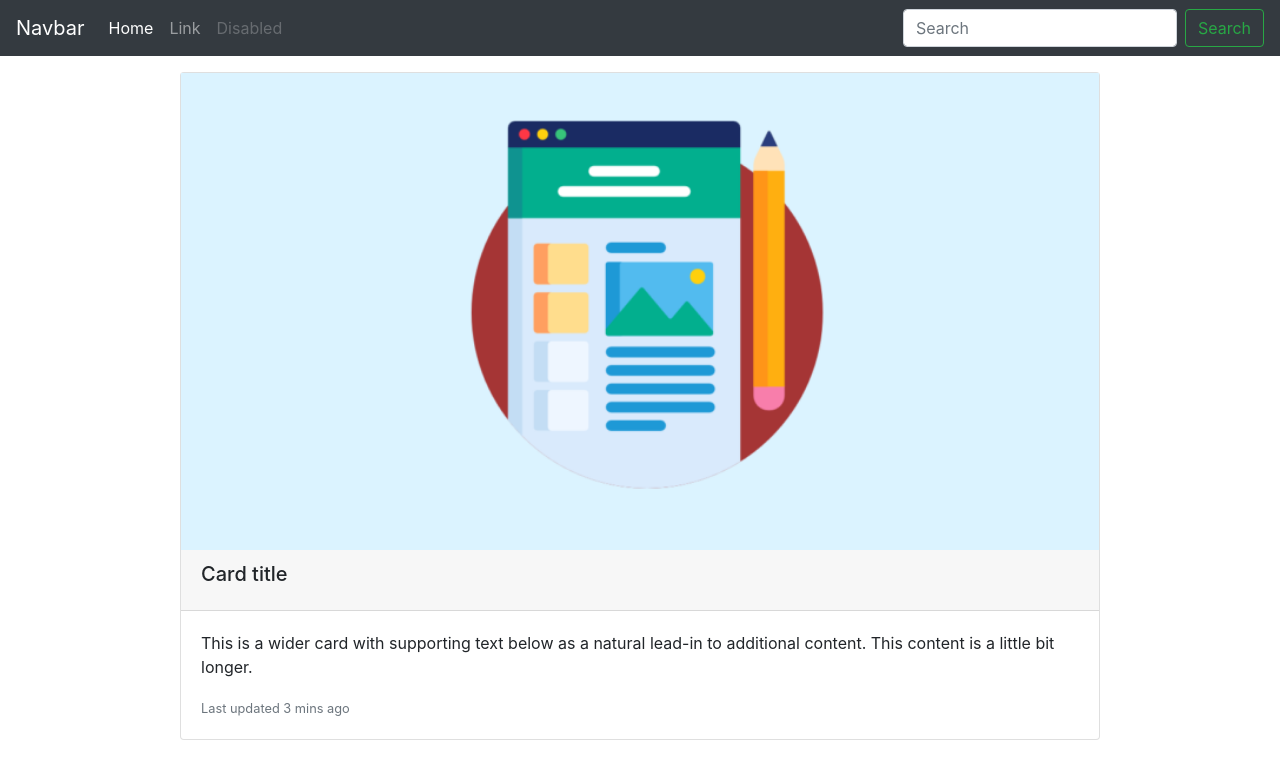
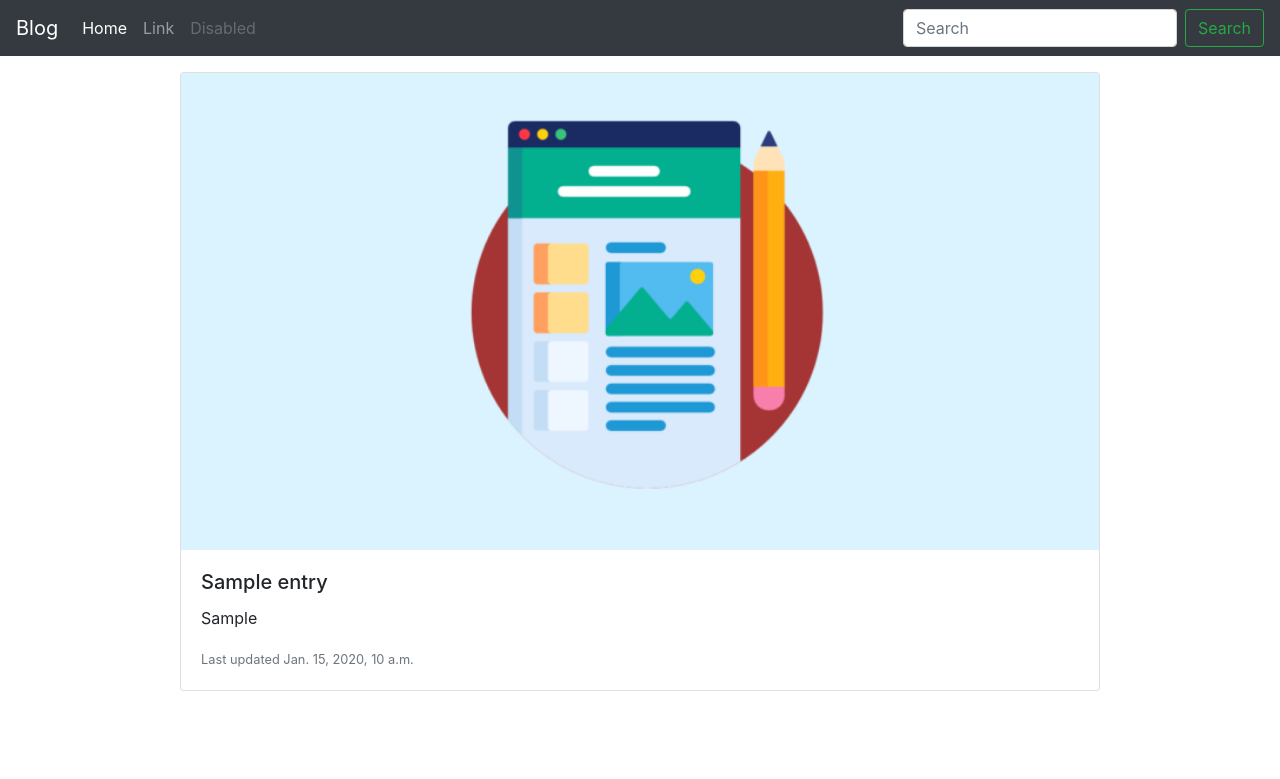
Before and after one commit to avifernando/django-blog, a Django app: page / in a window 1280 px wide. Shown: the top 779 px of the page. Run offline with Django 3.2, Linux system fonts and the light colour scheme; tables that the repository leaves empty hold one stand-in row (values such as "Sample post"); some libraries are stand-ins or nearby versions.

Commit message:
agregando los datos a la plantilla

```diff
--- /dev/null
+++ b/personalblog/entries/templates/entries/base.html
@@ -0,0 +1,50 @@
+{% load static %}
+<!DOCTYPE html>
+<html lang="en">
+<head>
+    <meta charset="UTF-8">
+    <meta name="viewport" content="width=device-width, initial-scale=1.0">
+    <title>Blog</title>
+    <!-- Styles CDN-->
+    <link rel="stylesheet" href="https://stackpath.bootstrapcdn.com/bootstrap/4.4.1/css/bootstrap.min.css" integrity="sha384-Vkoo8x4CGsO3+Hhxv8T/Q5PaXtkKtu6ug5TOeNV6gBiFeWPGFN9MuhOf23Q9Ifjh" crossorigin="anonymous">
+</head>
+<body>
+                <nav class="navbar navbar-expand-lg navbar-dark bg-dark">
+                    <button class="navbar-toggler" type="button" data-toggle="collapse" data-target="#navbarTogglerDemo03" aria-controls="navbarTogglerDemo03" aria-expanded="false" aria-label="Toggle navigation">
+                      <span class="navbar-toggler-icon"></span>
+                    </button>
+                    <a class="navbar-brand" href="#">Blog</a>
+
+                    <div class="collapse navbar-collapse" id="navbarTogglerDemo03">
+                      <ul class="navbar-nav mr-auto mt-2 mt-lg-0">
+                        <li class="nav-item active">
+                          <a class="nav-link" href="#">Home <span class="sr-only">(current)</span></a>
+                        </li>
+                        <li class="nav-item">
+                          <a class="nav-link" href="#">Link</a>
+                        </li>
+                        <li class="nav-item">
+                          <a class="nav-link disabled" href="#" tabindex="-1" aria-disabled="true">Disabled</a>
+                        </li>
+                      </ul>
+                      <form class="form-inline my-2 my-lg-0">
+                        <input class="form-control mr-sm-2" type="search" placeholder="Search" aria-label="Search">
+                        <button class="btn btn-outline-success my-2 my-sm-0" type="submit">Search</button>
+                      </form>
+                    </div>
+                  </nav>
+
+                  {% block content %}
+
+                  {% endblock %}
+
+
+
+
+
+
+    <script src="https://code.jquery.com/jquery-3.4.1.slim.min.js" integrity="sha384-J6qa4849blE2+poT4WnyKhv5vZF5SrPo0iEjwBvKU7imGFAV0wwj1yYfoRSJoZ+n" crossorigin="anonymous"></script>
+    <script src="https://stackpath.bootstrapcdn.com/bootstrap/4.4.1/js/bootstrap.min.js" integrity="sha384-wfSDF2E50Y2D1uUdj0O3uMBJnjuUD4Ih7YwaYd1iqfktj0Uod8GCExl3Og8ifwB6" crossorigin="anonymous"></script>
+    <script src="https://cdn.jsdelivr.net/npm/popper.js@1.16.0/dist/umd/popper.min.js" integrity="sha384-Q6E9RHvbIyZFJoft+2mJbHaEWldlvI9IOYy5n3zV9zzTtmI3UksdQRVvoxMfooAo" crossorigin="anonymous"></script>
+</body>
+</html>
--- a/personalblog/entries/templates/entries/index.html
+++ b/personalblog/entries/templates/entries/index.html
@@ -1,63 +1,22 @@
+{% extends 'entries/base.html' %}
 {% load static %}
-
-<!DOCTYPE html>
-<html lang="en">
-<head>
-    <meta charset="UTF-8">
-    <meta name="viewport" content="width=device-width, initial-scale=1.0">
-    <title>Blog</title>
-    <!-- Styles CDN-->
-    <link rel="stylesheet" href="https://stackpath.bootstrapcdn.com/bootstrap/4.4.1/css/bootstrap.min.css" integrity="sha384-Vkoo8x4CGsO3+Hhxv8T/Q5PaXtkKtu6ug5TOeNV6gBiFeWPGFN9MuhOf23Q9Ifjh" crossorigin="anonymous">
-</head>
-<body>
-                <nav class="navbar navbar-expand-lg navbar-dark bg-dark">
-                    <button class="navbar-toggler" type="button" data-toggle="collapse" data-target="#navbarTogglerDemo03" aria-controls="navbarTogglerDemo03" aria-expanded="false" aria-label="Toggle navigation">
-                      <span class="navbar-toggler-icon"></span>
-                    </button>
-                    <a class="navbar-brand" href="#">Navbar</a>
-
-                    <div class="collapse navbar-collapse" id="navbarTogglerDemo03">
-                      <ul class="navbar-nav mr-auto mt-2 mt-lg-0">
-                        <li class="nav-item active">
-                          <a class="nav-link" href="#">Home <span class="sr-only">(current)</span></a>
-                        </li>
-                        <li class="nav-item">
-                          <a class="nav-link" href="#">Link</a>
-                        </li>
-                        <li class="nav-item">
-                          <a class="nav-link disabled" href="#" tabindex="-1" aria-disabled="true">Disabled</a>
-                        </li>
-                      </ul>
-                      <form class="form-inline my-2 my-lg-0">
-                        <input class="form-control mr-sm-2" type="search" placeholder="Search" aria-label="Search">
-                        <button class="btn btn-outline-success my-2 my-sm-0" type="submit">Search</button>
-                      </form>
-                    </div>
-                  </nav>
 <!-- Aca termina el NAVbar-->
+{% block content %}
 
     <div class="container">
         <div class="row justify-content-center mt-3">
             <div class="col-md-10 ">
+              {% for entry in blog_entries %}
                 <div class="card mb-3">
                   <img src="{% static 'entries/img/picture001.png' %}" class="img-fluid">
-                    <div class="card-header">
-                      <h5 class="card-title">Card title</h5>
+                    <div class="card-body">
+                      <h5 class="card-title">{{entry.entry_title}}</h5>
+                      <p class="card-text">{{entry.entry_test}}</p>
+                      <p class="card-text"><small class="text-muted">Last updated {{entry.entry_date}}</small></p>
                     </div>
-                    <div class="card-body">
-                      <p class="card-text">This is a wider card with supporting text below as a natural lead-in to additional content. This content is a little bit longer.</p>
-                      <p class="card-text"><small class="text-muted">Last updated 3 mins ago</small></p>
-                    </div>
-                  </div>
+                </div>
+              {% endfor %}
             </div>
         </div>
     </div>
-
-
-
-
-    <script src="https://code.jquery.com/jquery-3.4.1.slim.min.js" integrity="sha384-J6qa4849blE2+poT4WnyKhv5vZF5SrPo0iEjwBvKU7imGFAV0wwj1yYfoRSJoZ+n" crossorigin="anonymous"></script>
-    <script src="https://stackpath.bootstrapcdn.com/bootstrap/4.4.1/js/bootstrap.min.js" integrity="sha384-wfSDF2E50Y2D1uUdj0O3uMBJnjuUD4Ih7YwaYd1iqfktj0Uod8GCExl3Og8ifwB6" crossorigin="anonymous"></script>
-<script src="https://cdn.jsdelivr.net/npm/popper.js@1.16.0/dist/umd/popper.min.js" integrity="sha384-Q6E9RHvbIyZFJoft+2mJbHaEWldlvI9IOYy5n3zV9zzTtmI3UksdQRVvoxMfooAo" crossorigin="anonymous"></script>
-</body>
-</html>
+{% endblock %}
--- a/personalblog/entries/views.py
+++ b/personalblog/entries/views.py
@@ -6,3 +6,4 @@ from .models import entry
 class HomeView(ListView):
     model = entry
     template_name='entries/index.html'
+    context_object_name = 'blog_entries'
```
Also changed, not shown: personalblog/entries/migrations/0001_initial.py, personalblog/entries/migrations/0002_auto_20200315_1708.py (added).
